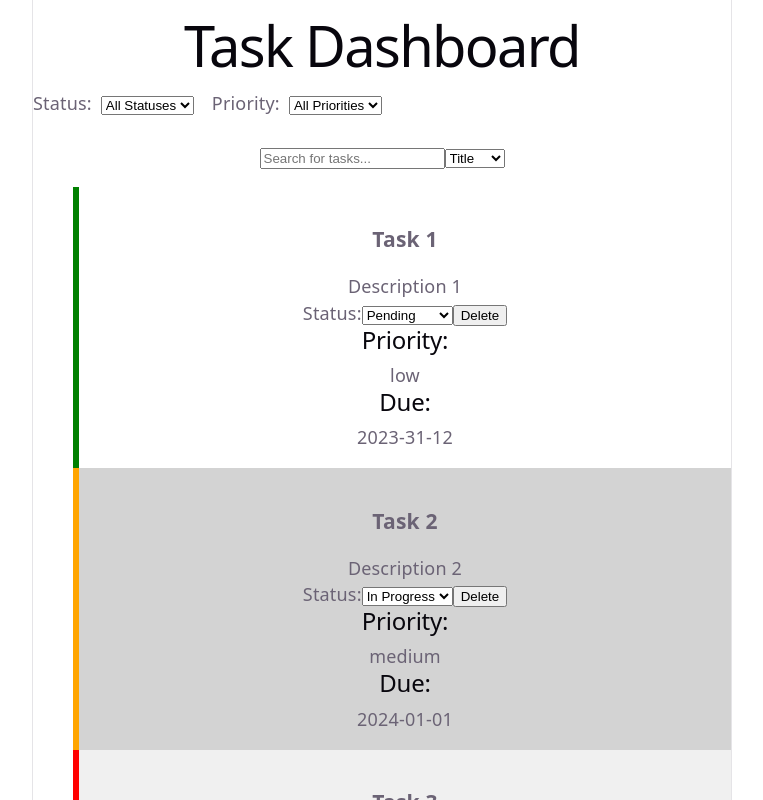
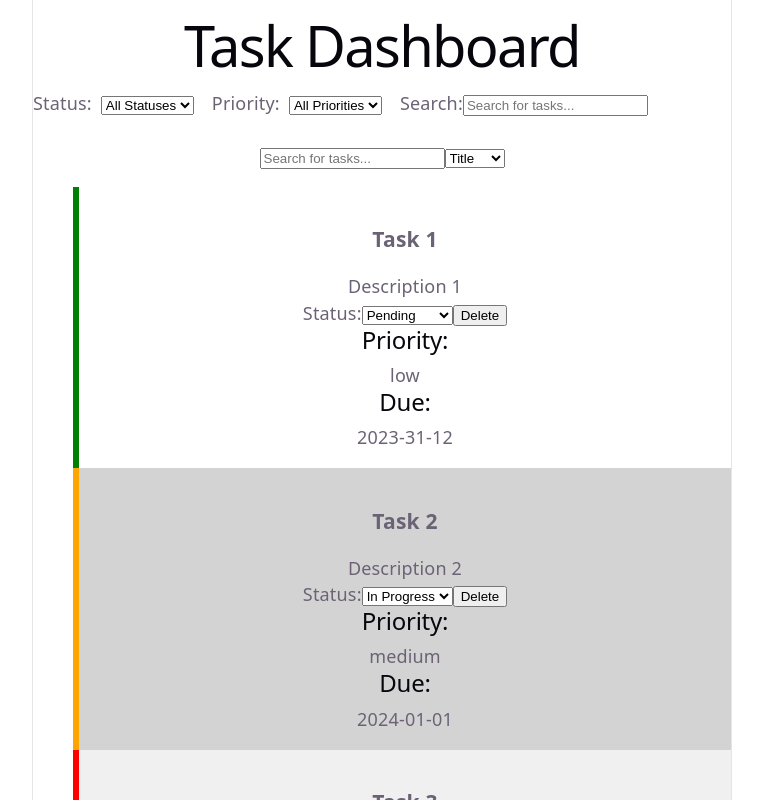
Before and after one commit to Jcrosdale/sba-9, a React (Vite) app: page / in a window 1280 px wide. Shown: the top 800 px of the page, without its empty margins (258-1021 px from the left). Built offline with nearby package versions, Linux system fonts and the light colour scheme.

Commit message:
Added task filtering by status, priority, and search

```diff
--- a/src/components/TaskFilter/TaskFilter.tsx
+++ b/src/components/TaskFilter/TaskFilter.tsx
@@ -14,30 +14,49 @@ export default function TaskFilter({ onFilterChange }: TaskFilterProps) {
     // useState
     const [status, setStatus] = useState<TaskStatus | ''>('');
     const [priority, setPriority] = useState<Task['priority'] | ''>('');
+    const [searchTerm, setSearchTerm] = useState('');
 
+    // Handle status change
     function handleStatusChange(e: React.ChangeEvent<HTMLSelectElement>) {
         const newStatus = e.target.value as TaskStatus | '';
         setStatus(newStatus);
+
         onFilterChange({
             status: newStatus || undefined,
-            priority: priority || undefined
+            priority: priority || undefined,
+            searchTerm
         });
     };
 
+    // Handle priority change
     function handlePriorityChange(e: React.ChangeEvent<HTMLSelectElement>) {
         const newPriority = e.target.value as Task['priority'] | '';
         setPriority(newPriority);
+
         onFilterChange({
             status: status || undefined,
-            priority: newPriority || undefined
+            priority: newPriority || undefined,
+            searchTerm
         });
     };
+
+    // Handle search changes
+    function handleSearchChange(e: React.ChangeEvent<HTMLInputElement>) {
+        const newSearchTerm = e.target.value;
+        setSearchTerm(newSearchTerm);
+
+        onFilterChange({
+            status: status || undefined,
+            priority: priority || undefined,
+            searchTerm: newSearchTerm
+        });
+    }
 
     return (
         <div className="task-filter">
             <label>
                 Status:
-                <select value={status} onChange={(handleStatusChange)}>
+                <select value={status} onChange={handleStatusChange}>
                     <option value="">All Statuses</option>
                     <option value="pending">Pending</option>
                     <option value="in-progress">In Progress</option>
@@ -54,6 +73,20 @@ export default function TaskFilter({ onFilterChange }: TaskFilterProps) {
                     <option value="high">High</option>
                 </select>
             </label>
+
+            <label>
+                Search:
+                <input
+                type = 'text'
+                value={searchTerm}
+                onChange={handleSearchChange}
+                placeholder="Search for tasks..."
+                />
+            </label>
+
+            {/* Filter indicators */}
+            {status && <p>Active status: {status}</p>}
+            {priority && <p>Active priority: {priority}</p>}
         </div>
     )
 };
--- a/src/components/TaskList/TaskItem.tsx
+++ b/src/components/TaskList/TaskItem.tsx
@@ -43,13 +43,9 @@ export default function TaskItem( {
                 Delete
             </button>
 
-            <p>
-                <h2>Priority:</h2> {task.priority}
-            </p>
+            <h2>Priority:</h2> {task.priority}
+            <h2>Due:</h2> {task.dueDate}
 
-            <p>
-                <h2>Due:</h2> {task.dueDate}
-            </p>
         </div>
 
     );
--- a/src/types/index.ts
+++ b/src/types/index.ts
@@ -29,7 +29,8 @@ export interface TaskItemProps {
 export interface TaskFilterProps {
     onFilterChange: (filters: {
         status?: TaskStatus;
-        priority?: 'low' | 'medium' | 'high';
+        priority?: Task['priority'];
+        searchTerm?: string;
     }) => void;
 }
 
```
Also changed, not shown: src/components/TaskList/TaskList.tsx (+4 -4 lines).
